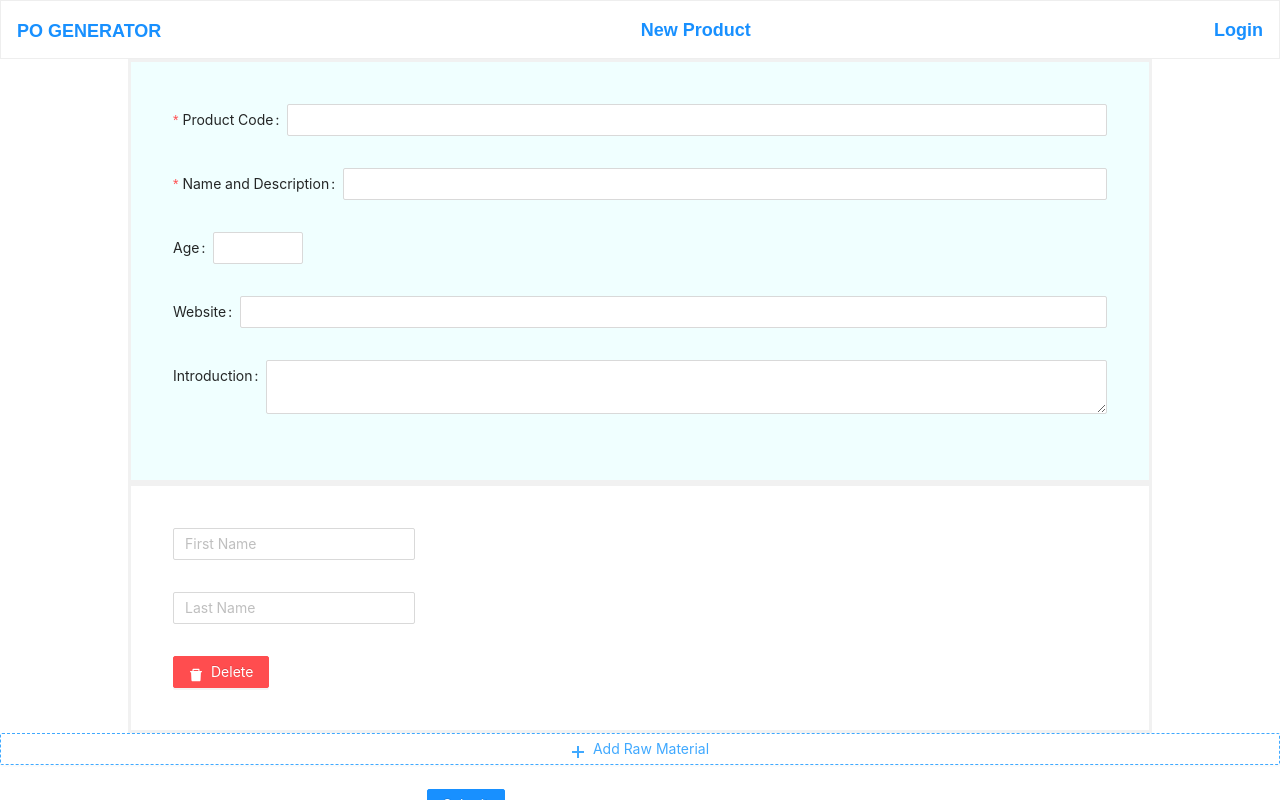
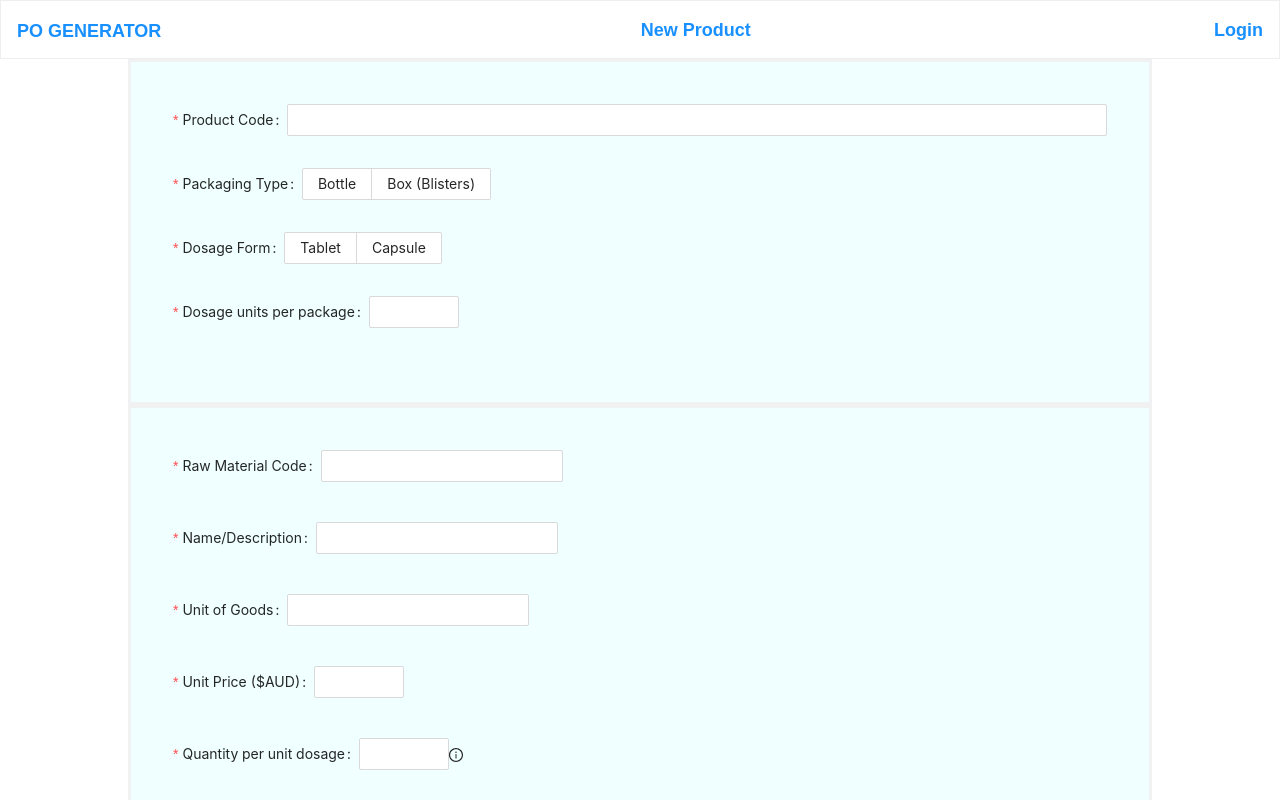
Before and after one commit to klin4994/PO-Gen, a React (Create React App) app in the folder client/: page /addproduct in a window 1280 px wide. Both pictures are taken after a click on the button "Add Raw Material". Shown: the top 800 px of the page. Built offline with nearby package versions, Linux system fonts and the light colour scheme; a web font is replaced by a local one.

Commit message:
Updated AddProduct page field properties and rendering; modifying structure

```diff
--- a/client/src/components/OrderTable/index.css
+++ b/client/src/components/OrderTable/index.css
@@ -3,21 +3,3 @@
     top: 100%;
     font-size: 12px;
 }
-
-.pt-container {
-  max-width: 80%;
-  margin-left: auto;
-  margin-right: auto;
-  padding: 3em;
-  border: 3px solid #f1f1f1;
-  background-color: azure;
-}
-
-.rm-form {
-  display:flex;
-  max-width: 80%;
-  margin-left: auto;
-  margin-right: auto;
-  padding: 3em;
-  border: 3px solid #f1f1f1;
-}
--- a/client/src/components/OrderTable/index.js
+++ b/client/src/components/OrderTable/index.js
@@ -108,8 +108,7 @@ export default function ({children}) {
         let tooltipText =
         <span>
         Conversion coefficient: {cell}<br/>
-        Vendor Code: {row.vendor[0].key}<br/>
-        Vendor: {row.vendor[0].name}
+        Vendor: {row.vendor_name}<br/>
         </span>
 
 
@@ -157,14 +156,14 @@ export default function ({children}) {
       editable: true,
     },
     {
-      title: 'Detailss',
-      dataIndex: 'vendor',
+      title: 'Details',
+      dataIndex: 'vendor_name',
       width: '5%',
-      render: (vendor) => {
-        console.log(vendor[0].name)
+      render: (vendor_name) => {
+        console.log(vendor_name)
         const tooltipText =
         `
-        Vendor: ${vendor[0].name}
+        Vendor: ${vendor_name}
         `
 
         return (
--- a/client/src/pages/AddProduct.js
+++ b/client/src/pages/AddProduct.js
@@ -1,8 +1,8 @@
 import React from 'react';
 import 'antd/dist/antd.css';
 import './index.css';
-import { Form, Input, InputNumber, Button, Space, Tooltip, Popconfirm } from 'antd';
-import { MinusCircleOutlined, PlusOutlined, QuestionCircleOutlined, DeleteFilled } from '@ant-design/icons';
+import { Form, Input, InputNumber, Button, Space, Tooltip, Popconfirm, Radio } from 'antd';
+import { MinusCircleOutlined, PlusOutlined, QuestionCircleOutlined, DeleteFilled, InfoCircleOutlined } from '@ant-design/icons';
 
 export default function AddProduct () {
     const layout = {
@@ -13,18 +13,21 @@ export default function AddProduct () {
           span: 16,
         },
       };
-    // const validateMessages = {
+    const validateMessages = {
 
-    //     required: '${label} is required!',
-    //     types: {
-    //       email: '${label} is not a valid email!',
-    //       number: '${label} is not a valid number!',
-    //     },
-    //     number: {
-    //       range: '${label} must be between ${min} and ${max}',
-    //     },
-    //   };
-
+        required: '${label} is required!',
+        types: {
+          number: '${label} is not a valid number!',
+        },
+      };
+      let coefficientTooltip =
+      <span>
+        Weight unit in mg. <br/>
+        E.g.100mg per capsule, enter 100;<br/>
+        <br/>
+        For countable materials, divide by the dosage quantity in one package.<br/>
+        E.g if 1 bottle per 20 capsules, enter 0.05;<br/>
+      </span>
         const onFinish = (values) => {
             console.log(values);
           };
@@ -32,9 +35,9 @@ export default function AddProduct () {
           return (
               //<Form {...layout} name="product-form" onFinish={onFinish} validateMessages={validateMessages}>
         <Form.Provider>
-        <Form name="new-product-form" onFinish={onFinish} autoComplete="off">
+        <Form name="new-product-form" onFinish={onFinish} autoComplete="off" validateMessages={validateMessages}>
 
-            <div class = "pt-container">
+            <div class = "form-container">
             <Form.Item
                 name={['product', 'key']}
                 label="Product Code"
@@ -47,64 +50,123 @@ export default function AddProduct () {
                 <Input />
             </Form.Item>
             <Form.Item
-                name={['product', 'qtyPerPack']}
-                label="Name and Description"
+                name={['product', 'packaging']}
+                label="Packaging Type"
                 rules={[
-                {
-                    required: true,
-                },
-                ]}
+                    {
+                        required: true,
+                    },
+                    ]}
             >
-                <Input />
+                <Radio.Group defaultChecked="a" buttonStyle="solid">
+                    <Radio.Button value="a">Bottle</Radio.Button>
+                    <Radio.Button value="b">Box (Blisters)</Radio.Button>
+                </Radio.Group>
             </Form.Item>
             <Form.Item
-                name={['product', 'packType']}
-                label="Age"
+                name={['product', 'dosageForm']}
+                label="Dosage Form"
                 rules={[
-                {
-                    type: 'number',
-                    min: 0,
-                    max: 99,
-                },
-                ]}
+                    {
+                        required: true,
+                    },
+                    ]}
             >
-            <InputNumber />
+                <Radio.Group defaultChecked="a" buttonStyle="solid">
+                    <Radio.Button value="a">Tablet</Radio.Button>
+                    <Radio.Button value="b">Capsule</Radio.Button>
+                </Radio.Group>
             </Form.Item>
-            <Form.Item name={['product', 'website']} label="Website">
-                <Input />
-            </Form.Item>
-            <Form.Item name={['product', 'introduction']} label="Introduction">
-                <Input.TextArea />
+            <Form.Item
+                name={['product', 'qtyPerPacks']}
+                label="Dosage units per package"
+                rules={[
+                    {
+                        type: 'number',
+                        min: 0,
+                        required: true,
+                    },
+                    ]}
+            >
+                <InputNumber />
             </Form.Item>
             </div>
-            <Form.List name="raw-material">
+            <Form.List name="formulation">
                 {(fields, { add, remove }) => (
                 <>
                     {fields.map(({ key, name, fieldKey, ...restField }) => (
-                    <Space key={key}  direction="vertical" className="rm-form"  align="baseline">
+                    <Space key={key}  direction="vertical" className="form-container flex"  align="baseline">
                         <Form.Item
 
                         {...restField}
-                        name={[name, 'info1']}
-                        // fieldKey={[fieldKey, 'info1']}
-                        //   name={[name, 'first']}
-                        //   fieldKey={[fieldKey, 'first']}
-                        //   rules={[{ required: true, message: 'Missing first name' }]}
+                        name={[name, 'key']}
+                        label="Raw Material Code"
+                        rules={[
+                            {
+                                required: true,
+                                message: "Raw Material Code is required"
+                            },
+                            ]}
                         >
-                        <Input placeholder="First Name" />
+                        <Input />
                         </Form.Item>
                         <Form.Item
-
                         {...restField}
-                        name={[name, 'info2']}
-                        // fieldKey={[fieldKey, 'info2']}
-                        //   name={[name, 'last']}
-                        //   fieldKey={[fieldKey, 'last']}
-                        //   rules={[{ required: true, message: 'Missing last name' }]}
+                        name={[name, 'name']}
+                        label="Name/Description"
+                        rules={[
+                            {
+                                required: true,
+                                message: "Name and/or description is required"
+                            },
+                            ]}
                         >
-                        <Input placeholder="Last Name" />
+                        <Input />
+                        </Form.Item>
+                        <Form.Item
+                        {...restField}
+                        name={[name, 'unit']}
+                        label="Unit of Goods"
+                        rules={[
+                            {
+                                required: true,
+                            },
+                            ]}
+                        >
+                        <Input />
+                        </Form.Item>
+                        <Form.Item
+                        {...restField}
+                        name={[name, 'unit_price']}
+                        label="Unit Price ($AUD)"
+                        rules={[
+                            {
+                                type: 'number',
+                                min: 0,
+                                required: true,
+                            },
+                            ]}
+                        >
+                        <InputNumber />
                         </Form.Item>
 
+                        <Form.Item
+                        {...restField}
+                        name={[name, 'coefficient']}
+                        label="Quantity per unit dosage"
+                        rules={[
+                            {
+                                type: 'number',
+                                min: 0,
+                                required: true,
+                            },
+                            ]}
+                        >
+                        <Tooltip title = {coefficientTooltip} data-html="true">
+                        <InputNumber />
+                        <InfoCircleOutlined />
+                        </Tooltip>
+                        </Form.Item>
                         <Popconfirm title={"Are you sure? "}onConfirm={() => remove(name)} okText="Yes" cancelText="No" icon={<QuestionCircleOutlined style={{ color: 'red' }} />}>
                             <Button type="primary" danger placement="right" icon={<DeleteFilled />} >
                             Delete
@@ -114,7 +176,7 @@ export default function AddProduct () {
                     </Space>
                     ))}
                     <Form.Item>
-                    <Button type="dashed" onClick={() => add()} block icon={<PlusOutlined />}>
+                    <Button type="dashed" onClick={() => add()} block icon={<PlusOutlined />} style={{ width: ""}}>
                         Add Raw Material
                     </Button>
                     </Form.Item>
--- a/client/src/pages/index.css
+++ b/client/src/pages/index.css
@@ -12,3 +12,14 @@
 .login-form-button {
   width: 100%;
 }
+.form-container {
+  max-width: 80%;
+  margin-left: auto;
+  margin-right: auto;
+  padding: 3em;
+  border: 3px solid #f1f1f1;
+  background-color: azure;
+}
+.flex {
+  display: flex;
+}
```
Also changed, not shown: 1 other file (tests, documents, lock files or other folders).
